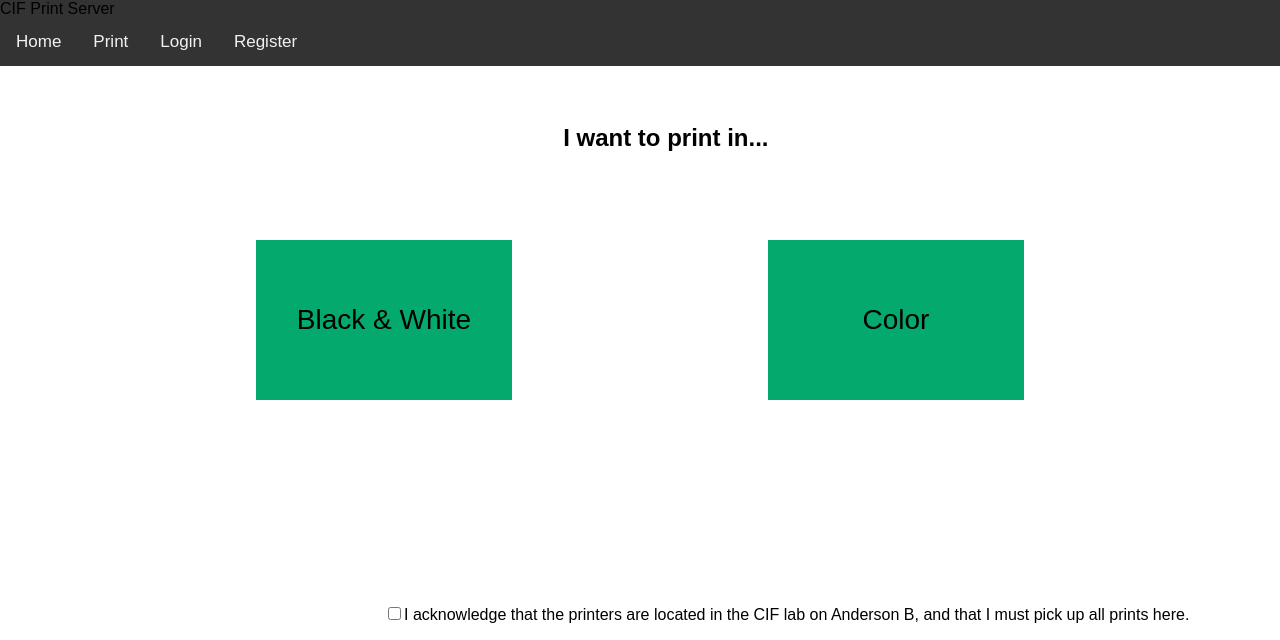
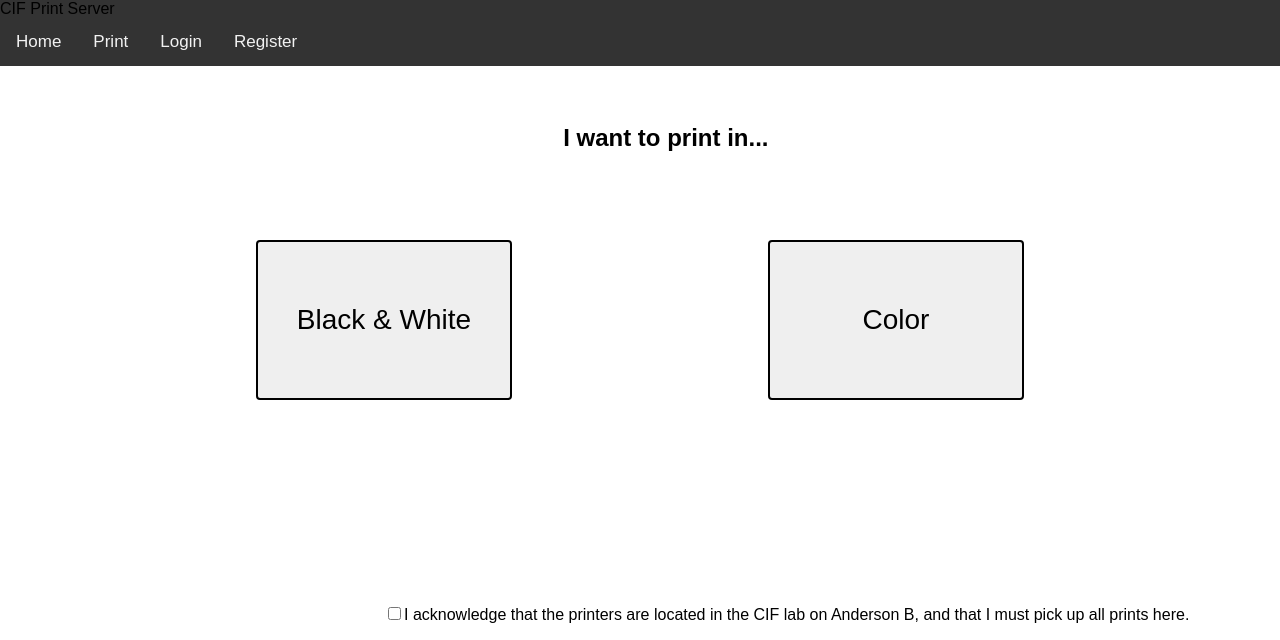
Before and after one commit to harrisemersyn/Print-Server, a Flask app: page /printerselection in a window 1280 px wide. Shown: the top 640 px of the page. Run offline with Flask 2, Linux system fonts and the light colour scheme; parts of the project's set-up code (start-up, migrations or seed data) failed here and were passed over.

Commit message:
box hover styling

```diff
--- a/static/style.css
+++ b/static/style.css
@@ -43,13 +43,20 @@ body {
   width: 20%;
   height: 20%;
   border: none;
-  background-color: #04AA6D;
   padding: 28px 28px;
   font-size: 28px;
   cursor: pointer;
   position:absolute;
   top:30%;
   left:20%;
+  border-radius: 4px;
+  transition-duration: 0.4s;
+  border: 2px solid black;
+}
+
+.blockleft:hover{
+  background-color: #4CAF50;
+  color: white;
 }
 
 .blockright {
@@ -57,13 +64,20 @@ body {
   width: 20%;
   height: 20%;
   border: none;
-  background-color: #04AA6D;
   padding: 28px 28px;
   font-size: 28px;
   cursor: pointer;
   position:absolute;
   top:30%;
   right:20%;
+  border-radius: 4px;
+  transition-duration: 0.4s;
+  border: 2px solid black;
+}
+
+.blockright:hover {
+  background-color: #4CAF50;
+  color: white;
 }
 
 .buttoncenter {
```
